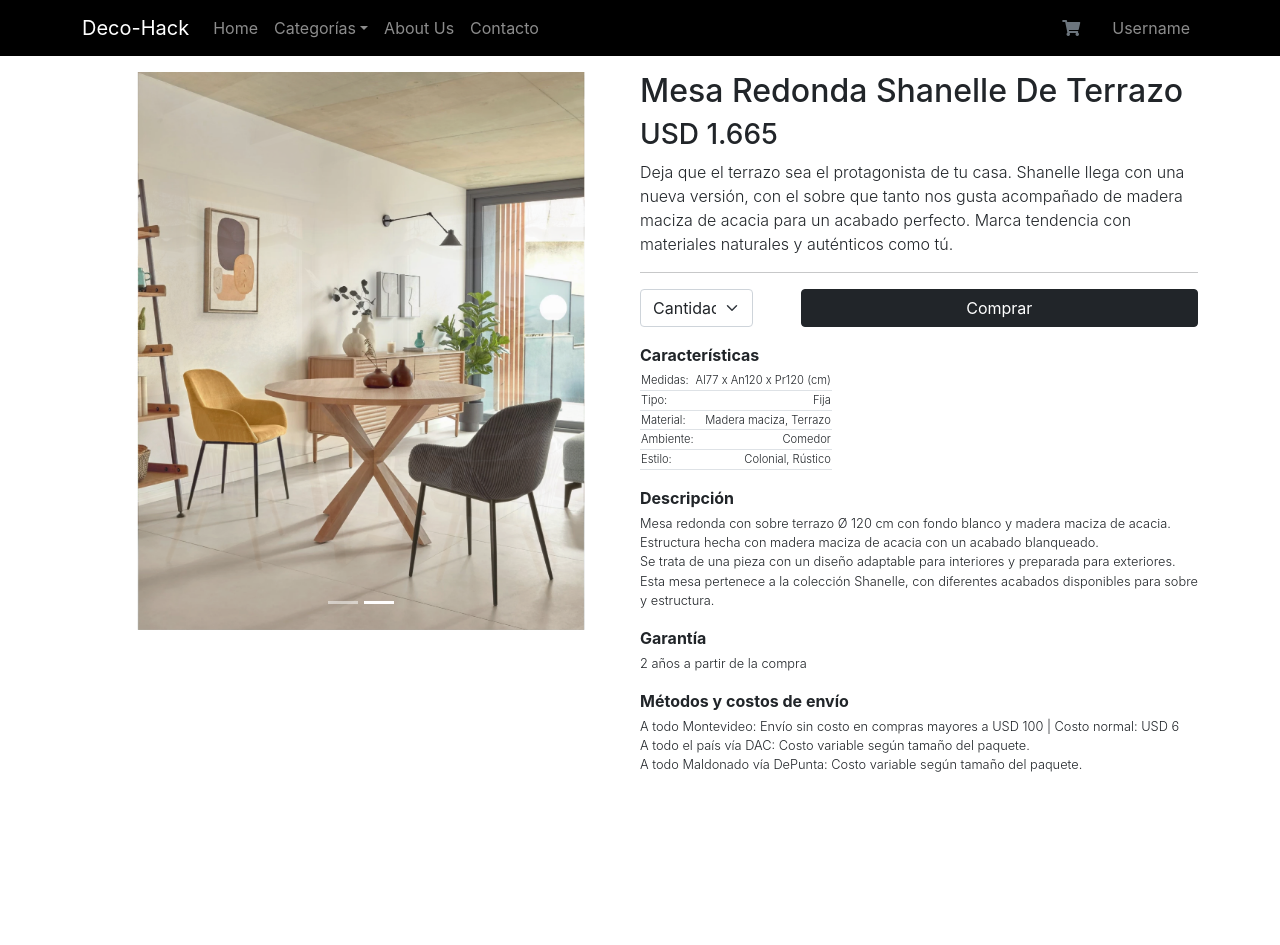
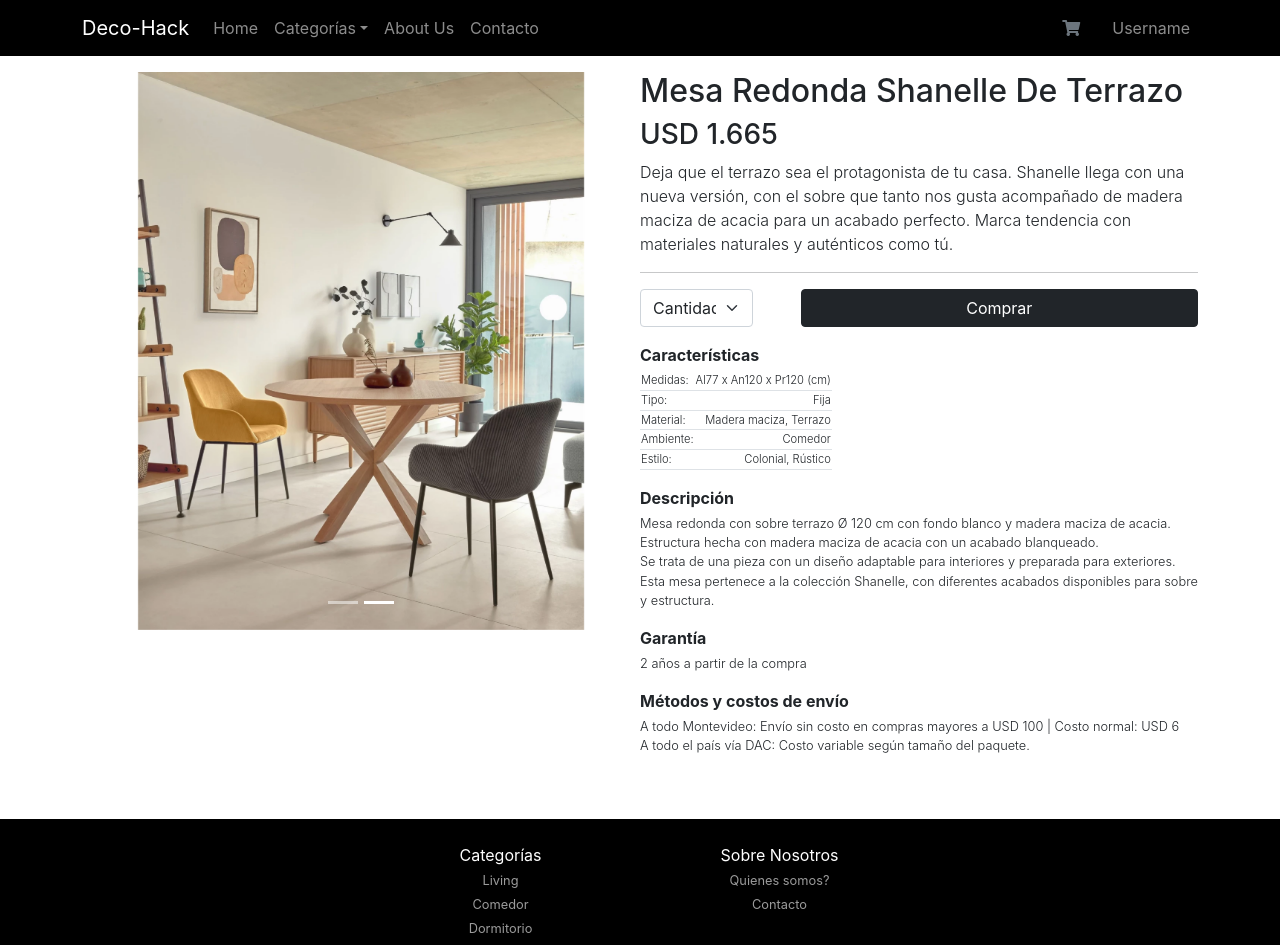
Before and after one commit to noelreissig/ecommerce-front, a React (Create React App) app: page /producto/mesa-redonda in a window 1280 px wide. Shown: the top 945 px of the page. Before the commit the page ends 800 px from the top, so only its background shows below. Built offline with nearby package versions, Linux system fonts and the light colour scheme; a web font is replaced by a local one.

Commit message:
oneProduct

```diff
--- a/src/components/pages/OneProduct.jsx
+++ b/src/components/pages/OneProduct.jsx
@@ -2,12 +2,13 @@ import React from "react";
 import CarouselOneProduct from "../CarouselOneProduct";
 import NavComponent from "../Navbar";
 import OneProductStyles from "./oneProduct.module.css";
+import Footer from "../Footer";
 
 function OneProduct() {
   return (
     <div>
       <NavComponent />
-      <div className="container">
+      <div className="container pb-5">
         <div className="row gx-0 mt-4">
           <div className="col-md-6 mt-5">
             <CarouselOneProduct />
@@ -95,15 +96,14 @@ function OneProduct() {
               <p className="fw-bold my-1">Métodos y costos de envío</p>
               <p className={`${OneProductStyles.sizeText} fw-light`}>
                 A todo Montevideo: Envío sin costo en compras mayores a USD 100
-                | Costo normal: USD 6 <br />
-                A todo el país vía DAC: Costo variable según tamaño del paquete.
-                <br />A todo Maldonado vía DePunta: Costo variable según tamaño
-                del paquete.
+                | Costo normal: USD 6 <br />A todo el país vía DAC: Costo
+                variable según tamaño del paquete.
               </p>
             </div>
           </div>
         </div>
       </div>
+      <Footer />
     </div>
   );
 }
```
